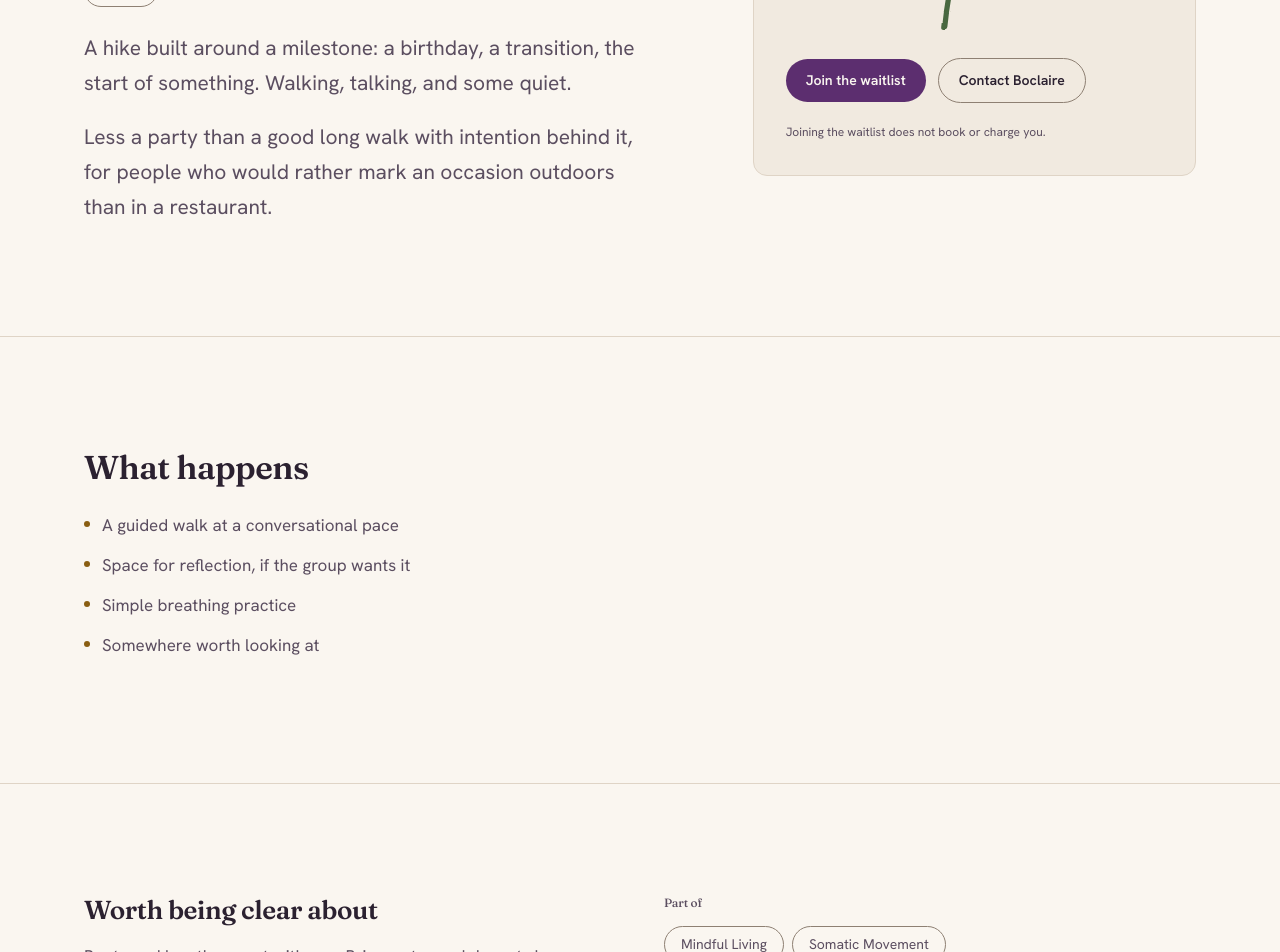
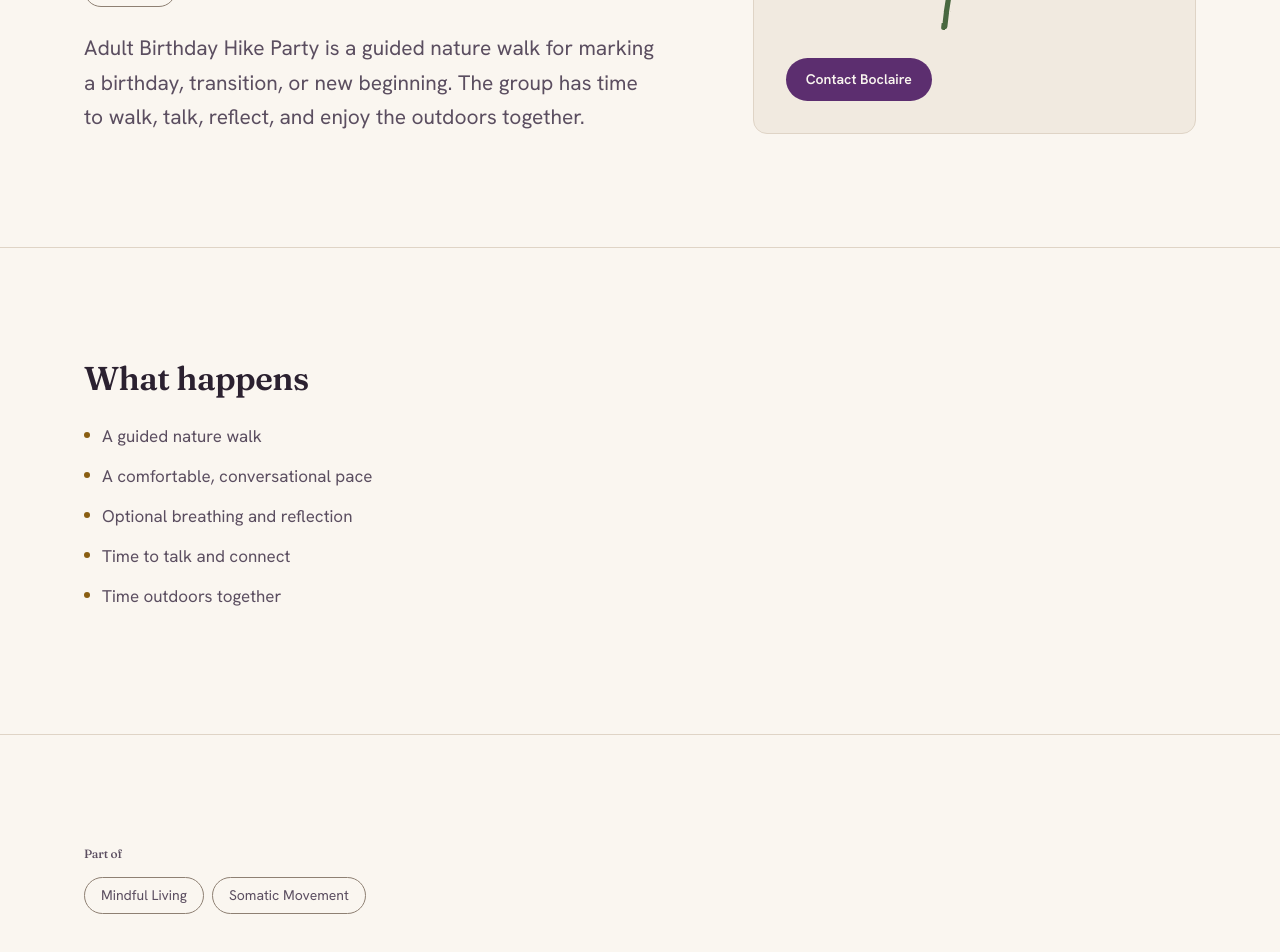
Before and after one commit to ndxtraders/True-Wellness, a Next.js app: page /classes/adult-birthday-hike-party in a window 1280 px wide. Shown: the part 440-1392 px from the top of the page. Built offline with nearby package versions, Linux system fonts and the light colour scheme.

Commit message:
Rewrite legacy class pages in Boclaire's voice

```diff
--- a/src/content/classes.ts
+++ b/src/content/classes.ts
@@ -10,8 +10,8 @@
  * Person follows the flyer: where she writes "I" or "my", the page says "I"
  * or "my"; where she writes "we" or "our", so does the page.
  *
- * Classes with no flyer still carry copy adapted from the old website. Leave
- * them alone until she writes one.
+ * Classes with no dedicated flyer use owner-confirmed offer details from the
+ * old website, with voice and claims guidance from the master context.
  *
  * Only confirmed prices are published. Nothing here has a checkout; every class
  * routes to a waitlist or to the contact form.
@@ -161,24 +161,26 @@ export const classes: ClassOffering[] = [
     audience: 'adults',
     audienceLabel: 'Adults',
     pillars: ['mindful-meditation', 'somatic-movement'],
-    summary: 'A slow walk outdoors, with attention.',
+    source: 'old-site',
+    status: 'by-request',
+    primaryAction: 'contact',
+    summary: 'A slow, mindful walk with breathing, acupressure, and time to notice.',
     body: [
-      'A deliberately slow walk in nature. We pay attention to breath, to the ground, and to what the body is already doing while it walks.',
-      'Acupressure points come into it where they’re useful. Mostly it’s walking, unhurried, with someone pointing out what to notice.',
+      'Meditative Wellness Walk is a slow walk in nature with time to notice your breath, your body, and what is around you. Boclaire may include simple breathing and acupressure as part of the walk. You can move at your own pace.',
     ],
     sections: [
       {
         heading: 'What happens',
         bullets: [
-          'Walking slowly, outdoors',
-          'Simple breathing practices',
-          'Light acupressure, in the traditional sense',
-          'Noticing rather than achieving',
+          'Slow guided walking',
+          'Breathing with movement',
+          'Noticing sights, sounds, and body sensations',
+          'Simple acupressure',
+          'Time to pause outdoors',
         ],
       },
     ],
-    honestNote:
-      'Practitioners have long used acupressure points to help people settle. That is not the same as saying a point works the same way for everyone.',
+    closing: 'The walk may help you feel calm and present during your time outdoors.',
   },
   {
     slug: 'mindful-movement-workout',
@@ -187,24 +189,26 @@ export const classes: ClassOffering[] = [
     audience: 'adults',
     audienceLabel: 'Adults',
     pillars: ['somatic-movement'],
-    summary: 'A gentle full-body session outdoors.',
+    source: 'old-site',
+    status: 'by-request',
+    primaryAction: 'contact',
+    summary: 'A gentle full-body workout outdoors.',
     body: [
-      'Walking, breath, and gentle full-body movement, outside. It’s a workout in the sense that you’ll use your body, and not in the sense that anyone is counting reps at you.',
-      'The focus is on feeling how the body coordinates as one thing, legs and arms and torso all together, rather than working parts in isolation.',
+      'Mindful Movement Workout combines walking, breathing, and gentle full-body movement in nature. You pay attention to how your arms, legs, and upper body move together. Boclaire guides the class at an easy pace.',
     ],
     sections: [
       {
         heading: 'What happens',
         bullets: [
-          'Walking and gentle strength work',
-          'Breath paired with movement',
-          'Attention to how the whole body coordinates',
-          'Outdoors, weather permitting',
+          'Walking and gentle strength-building movement',
+          'Breathing with movement',
+          'Balance and coordination',
+          'Full-body movement',
+          'Time outdoors',
         ],
       },
     ],
-    honestNote:
-      'Come as you are. If something hurts, we work around it.',
+    closing: 'The class is designed to support strength, coordination, and body awareness.',
   },
   {
     slug: 'body-prayer-session',
@@ -216,26 +220,27 @@ export const classes: ClassOffering[] = [
     audience: 'spiritual',
     audienceLabel: 'Adults',
     pillars: ['mindful-meditation', 'somatic-movement'],
-    summary: 'A faith-based practice blending prayer, breath, and gentle movement.',
+    source: 'old-site',
+    status: 'by-request',
+    primaryAction: 'contact',
+    summary:
+      'A faith-based practice that blends prayer, breathwork, and gentle movement to support spiritual connection and inner peace.',
     body: [
-      'Prayer, breathwork, and gentle movement together, held as a spiritual practice rather than a fitness class.',
-      'It’s openly Christian in framing. If that’s what you’re looking for, this is that. If it isn’t, the other sessions don’t include it.',
+      'Body Prayer Session is a Christian wellness practice that brings prayer, breathing, gentle movement, body awareness, and mindfulness together. Participants are invited to move, pause, and pray at their own pace.',
     ],
     sections: [
       {
         heading: 'What happens',
         bullets: [
           'Prayer',
-          'Breathwork',
-          'Gentle movement and stillness',
+          'Breathing practices',
+          'Gentle movement',
           'Body awareness',
-          'Mindfulness',
-          'Quiet, unhurried pacing',
+          'Mindfulness and quiet time',
         ],
       },
     ],
-    honestNote:
-      'This is a spiritual practice and we keep it in that register. It is not offered as a treatment, and it is not a promise of physical healing.',
+    honestNote: 'This is a faith-based wellness practice. It does not promise physical healing.',
     faithBased: true,
   },
   {
@@ -245,24 +250,25 @@ export const classes: ClassOffering[] = [
     audience: 'events',
     audienceLabel: 'Children · Events',
     pillars: ['somatic-movement', 'mindful-meditation'],
-    summary: 'A birthday spent outside, exploring.',
+    source: 'old-site',
+    status: 'by-request',
+    primaryAction: 'contact',
+    summary: 'An outdoor birthday celebration with movement, play, and nature.',
     body: [
-      'A birthday celebration on the trail. Kids walk, explore, play, look at things, and eat cake at the end like anybody else.',
-      'It’s an easy first outing for a family who hasn’t taken a class here before. Low commitment, and everybody already knows how a birthday party works.',
+      "Kids' Birthday Hike Party gives children time to walk, explore, play, and celebrate outdoors. Boclaire guides the group through a mindful nature experience shaped for the children taking part.",
     ],
     sections: [
       {
         heading: 'What happens',
         bullets: [
-          'A guided hike suited to the age group',
-          'Games and exploring along the way',
-          'A quiet moment before heading back',
-          'Celebrating, outdoors',
+          'A guided outdoor walk',
+          'Nature exploration',
+          'Movement and play',
+          'Time together outdoors',
+          'A birthday celebration in nature',
         ],
       },
     ],
-    honestNote:
-      'Group size, route, and timing get set with you beforehand. Bring your own cake.',
   },
   {
     slug: 'adult-birthday-hike-party',
@@ -271,23 +277,25 @@ export const classes: ClassOffering[] = [
     audience: 'events',
     audienceLabel: 'Adults · Events',
     pillars: ['mindful-meditation', 'somatic-movement'],
-    summary: 'A reflective hike for a birthday or a turning point.',
+    source: 'old-site',
+    status: 'by-request',
+    primaryAction: 'contact',
+    summary: 'A reflective nature hike for a birthday or life milestone.',
     body: [
-      'A hike built around a milestone: a birthday, a transition, the start of something. Walking, talking, and some quiet.',
-      'Less a party than a good long walk with intention behind it, for people who would rather mark an occasion outdoors than in a restaurant.',
+      'Adult Birthday Hike Party is a guided nature walk for marking a birthday, transition, or new beginning. The group has time to walk, talk, reflect, and enjoy the outdoors together.',
     ],
     sections: [
       {
         heading: 'What happens',
         bullets: [
-          'A guided walk at a conversational pace',
-          'Space for reflection, if the group wants it',
-          'Simple breathing practice',
-          'Somewhere worth looking at',
+          'A guided nature walk',
+          'A comfortable, conversational pace',
+          'Optional breathing and reflection',
+          'Time to talk and connect',
+          'Time outdoors together',
         ],
       },
     ],
-    honestNote: 'Route and length are set with you. Bring water and decent shoes.',
   },
   {
     slug: 'rv-wellness-retreat',
@@ -296,24 +304,25 @@ export const classes: ClassOffering[] = [
     audience: 'events',
     audienceLabel: 'Adults · Retreat',
     pillars: ['whole-person-thinking'],
-    summary: 'Stay in your own RV. Rest, and take what you want.',
+    source: 'old-site',
+    status: 'by-request',
+    primaryAction: 'contact',
+    summary: 'A nature retreat with your own RV, rest, and optional wellness experiences.',
     body: [
-      'Guests stay in their own RV. Rest is the main event. Wellness sessions are available and entirely optional.',
-      'Nobody is going to knock on your door at six in the morning to get you to a sunrise practice. If you want to sleep, sleep.',
+      'RV Wellness Retreat gives guests time in nature while staying in their own RV. The experience may include mindfulness, gentle movement, body awareness, reflection, connection, and rest. Wellness activities are optional.',
     ],
     sections: [
       {
         heading: 'What happens',
         bullets: [
-          'Your own RV, your own schedule',
-          'Optional movement and meditation sessions',
-          'Time outdoors',
-          'Rest, mostly',
+          'Stay in your own RV',
+          'Spend time in nature',
+          'Join optional mindfulness and movement experiences',
+          'Make room for reflection and connection',
+          'Rest at your own pace',
         ],
       },
     ],
-    honestNote:
-      'Dates, site details and what’s included are still being worked out. Join the waitlist and we’ll tell you as soon as there’s something real to say.',
   },
   {
     slug: 'childrens-bible-study',
@@ -322,23 +331,25 @@ export const classes: ClassOffering[] = [
     audience: 'spiritual',
     audienceLabel: 'Children',
     pillars: ['mindful-meditation'],
-    summary: 'Stories and values from the Bible, for kids.',
+    source: 'old-site',
+    status: 'by-request',
+    primaryAction: 'contact',
+    summary: 'Bible stories and values for children.',
     body: [
-      'A study group for children focused on love, kindness, forgiveness, and the other values that come up again and again in the Bible.',
-      'Age-appropriate, discussion-led, and openly Christian.',
+      "Children's Bible Study focuses on love, kindness, forgiveness, and other important values found in the Bible. Children read or listen to Bible stories, talk about what they mean, and spend time learning together.",
     ],
     sections: [
       {
         heading: 'What happens',
         bullets: [
-          'Reading and talking through stories',
-          'Discussion suited to the age group',
-          'Simple quiet practice',
-          'Time together',
+          'Reading or listening to Bible stories',
+          'Talking about the stories together',
+          'Learning about love, kindness, and forgiveness',
+          'Talking about biblical values',
+          'Time to learn together',
         ],
       },
     ],
-    honestNote: 'This is an explicitly faith-based group, so you know what you are signing up for.',
     faithBased: true,
   },
   {
@@ -348,24 +359,26 @@ export const classes: ClassOffering[] = [
     audience: 'spiritual',
     audienceLabel: 'Teen girls',
     pillars: ['mindful-meditation', 'whole-person-thinking'],
-    summary: 'An outdoor space for teen girls to gather and talk.',
+    source: 'old-site',
+    status: 'by-request',
+    primaryAction: 'contact',
+    summary:
+      "A welcoming outdoor space for teen girls to gather, read, listen, share, and live out God's Word together.",
     body: [
-      'Teen girls gather outdoors to read, listen, talk, and work out what living it out actually looks like. Mostly what they get is a regular hour that belongs to them.',
-      'It’s a place more than a lecture, and the reading just gives the conversation somewhere to start.',
+      "Teen Girls Bible Circle gives teen girls a welcoming outdoor place to read the Bible, listen, share, and talk about living out God's Word together.",
     ],
     sections: [
       {
         heading: 'What happens',
         bullets: [
-          'Reading and open discussion',
-          'Outdoors where the weather allows',
-          'Room to talk, and room not to',
-          'A regular time that is theirs',
+          'Bible reading',
+          'Listening and sharing',
+          'Outdoor gathering',
+          'Conversation about living faith',
+          'Time together',
         ],
       },
     ],
-    honestNote:
-      'Openly faith-based. Nothing here touches dieting, body rules or appearance.',
     faithBased: true,
   },
   {
```
